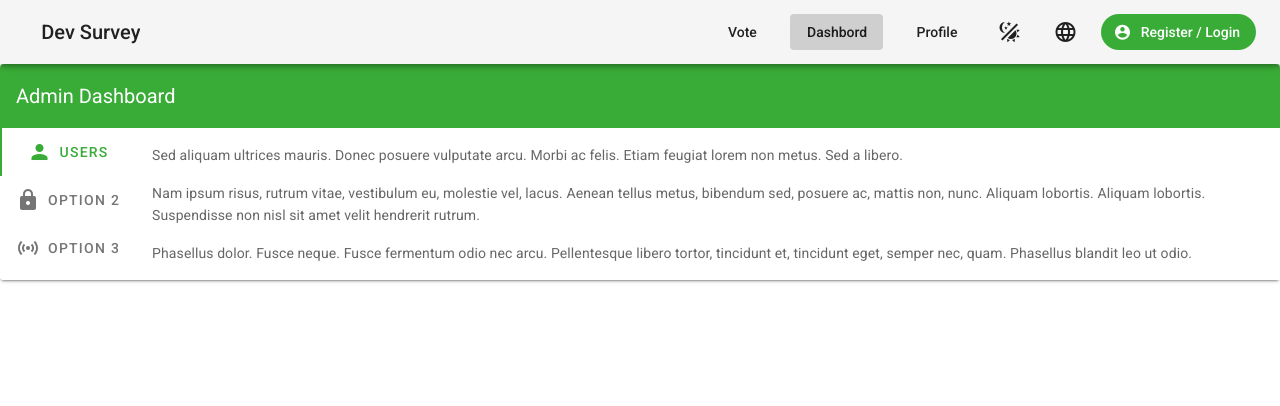
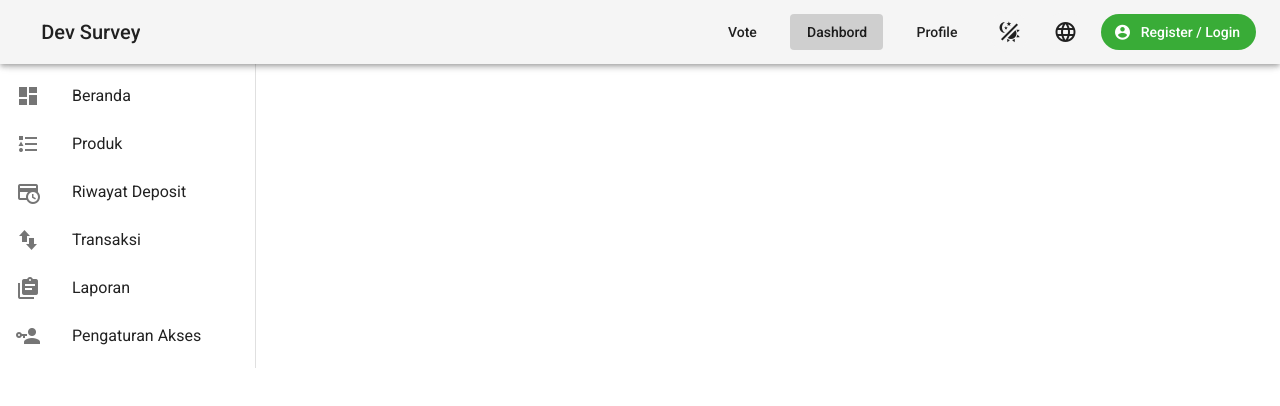
Before and after one commit to trastanechora/vue-typescript-form, a Vue app: page /dashboard in a window 1280 px wide. Shown: the top 406 px of the page. Built offline with nearby package versions, Linux system fonts and the light colour scheme.

Commit message:
Changed dashboard page

```diff
--- a/src/views/Dashboard.vue
+++ b/src/views/Dashboard.vue
@@ -1,128 +1,70 @@
 <template>
   <v-layout>
-    <v-card>
-      <v-toolbar flat color="primary" dark>
-        <v-toolbar-title>Admin Dashboard</v-toolbar-title>
-      </v-toolbar>
-      <v-tabs vertical>
-        <v-tab>
-          <v-icon left>
-            mdi-account
-          </v-icon>
-          Users
-        </v-tab>
-        <v-tab>
-          <v-icon left>
-            mdi-lock
-          </v-icon>
-          Option 2
-        </v-tab>
-        <v-tab>
-          <v-icon left>
-            mdi-access-point
-          </v-icon>
-          Option 3
-        </v-tab>
-
-        <v-tab-item>
-          <v-card flat>
-            <v-card-text>
-              <p>
-                Sed aliquam ultrices mauris. Donec posuere vulputate arcu. Morbi ac felis. Etiam feugiat lorem non
-                metus. Sed a libero.
-              </p>
-
-              <p>
-                Nam ipsum risus, rutrum vitae, vestibulum eu, molestie vel, lacus. Aenean tellus metus, bibendum sed,
-                posuere ac, mattis non, nunc. Aliquam lobortis. Aliquam lobortis. Suspendisse non nisl sit amet velit
-                hendrerit rutrum.
-              </p>
-
-              <p class="mb-0">
-                Phasellus dolor. Fusce neque. Fusce fermentum odio nec arcu. Pellentesque libero tortor, tincidunt et,
-                tincidunt eget, semper nec, quam. Phasellus blandit leo ut odio.
-              </p>
-            </v-card-text>
-          </v-card>
-        </v-tab-item>
-        <v-tab-item>
-          <v-card flat>
-            <v-card-text>
-              <p>
-                Morbi nec metus. Suspendisse faucibus, nunc et pellentesque egestas, lacus ante convallis tellus, vitae
-                iaculis lacus elit id tortor. Sed mollis, eros et ultrices tempus, mauris ipsum aliquam libero, non
-                adipiscing dolor urna a orci. Curabitur ligula sapien, tincidunt non, euismod vitae, posuere imperdiet,
-                leo. Nunc sed turpis.
-              </p>
-
-              <p>
-                Suspendisse feugiat. Suspendisse faucibus, nunc et pellentesque egestas, lacus ante convallis tellus,
-                vitae iaculis lacus elit id tortor. Proin viverra, ligula sit amet ultrices semper, ligula arcu
-                tristique sapien, a accumsan nisi mauris ac eros. In hac habitasse platea dictumst. Fusce ac felis sit
-                amet ligula pharetra condimentum.
-              </p>
-
-              <p>
-                Sed consequat, leo eget bibendum sodales, augue velit cursus nunc, quis gravida magna mi a libero. Nam
-                commodo suscipit quam. In consectetuer turpis ut velit. Sed cursus turpis vitae tortor. Aliquam eu nunc.
-              </p>
-
-              <p>
-                Etiam ut purus mattis mauris sodales aliquam. Ut varius tincidunt libero. Aenean viverra rhoncus pede.
-                Duis leo. Fusce fermentum odio nec arcu.
-              </p>
-
-              <p class="mb-0">
-                Donec venenatis vulputate lorem. Aenean viverra rhoncus pede. In dui magna, posuere eget, vestibulum et,
-                tempor auctor, justo. Fusce commodo aliquam arcu. Suspendisse enim turpis, dictum sed, iaculis a,
-                condimentum nec, nisi.
-              </p>
-            </v-card-text>
-          </v-card>
-        </v-tab-item>
-        <v-tab-item>
-          <v-card flat>
-            <v-card-text>
-              <p>
-                Fusce a quam. Phasellus nec sem in justo pellentesque facilisis. Nam eget dui. Proin viverra, ligula sit
-                amet ultrices semper, ligula arcu tristique sapien, a accumsan nisi mauris ac eros. In dui magna,
-                posuere eget, vestibulum et, tempor auctor, justo.
-              </p>
-
-              <p class="mb-0">
-                Cras sagittis. Phasellus nec sem in justo pellentesque facilisis. Proin sapien ipsum, porta a, auctor
-                quis, euismod ut, mi. Donec quam felis, ultricies nec, pellentesque eu, pretium quis, sem. Nam at tortor
-                in tellus interdum sagittis.
-              </p>
-            </v-card-text>
-          </v-card>
-        </v-tab-item>
-      </v-tabs>
-    </v-card>
+    <v-navigation-drawer clipped permanent>
+      <v-list>
+        <div v-for="(item, index) in menuItems" :key="index">
+          <v-list-item :to="item.to" router exact>
+            <template>
+              <v-list-item-action>
+                <v-icon>{{ item.icon }}</v-icon>
+              </v-list-item-action>
+              <v-list-item-content>
+                <v-list-item-title v-text="item.title" />
+              </v-list-item-content>
+            </template>
+          </v-list-item>
+        </div>
+      </v-list>
+    </v-navigation-drawer>
   </v-layout>
 </template>
 
 <script lang="ts">
 import { Component, Vue } from 'vue-property-decorator';
 import { User } from '@/@types';
+import ChartPie from '@/components/ChartPie.vue';
 
-@Component
+@Component({
+  components: {
+    ChartPie
+  }
+})
 export default class LoginPage extends Vue {
   /* ------------------------------------
   => Local State Declaration
   ------------------------------------ */
-  isRegister: boolean = false;
-  validLogin: boolean = true;
-  showLoginPassword: boolean = false;
-  validRegister: boolean = true;
-  showRegisterPassword: boolean = false;
-  // Login data
-  loginUsername: string = '';
-  loginPassword: string = '';
-  // Register data
-  registerUsername: string = '';
-  registerPassword: string = '';
-  confirmPassword: string = '';
+  menuItems: any = [
+    {
+      icon: 'mdi-view-dashboard',
+      title: 'Beranda',
+      to: '/'
+    },
+    {
+      icon: 'mdi-format-list-bulleted-type',
+      title: 'Produk',
+      to: '/product'
+    },
+    {
+      icon: 'mdi-credit-card-clock-outline',
+      title: 'Riwayat Deposit',
+      to: '/deposit'
+    },
+    {
+      icon: 'mdi-swap-vertical-bold',
+      title: 'Transaksi',
+      to: '/transaction'
+    },
+    {
+      icon: 'mdi-clipboard-text-multiple',
+      title: 'Laporan',
+      items: [{ title: 'Penjualan', to: '/report/DownloadReportPage' }]
+    },
+    {
+      icon: 'mdi-account-key',
+      title: 'Pengaturan Akses',
+      to: '/ops'
+    }
+  ];
 
   /* ------------------------------------
   => Setter and Getter
```
